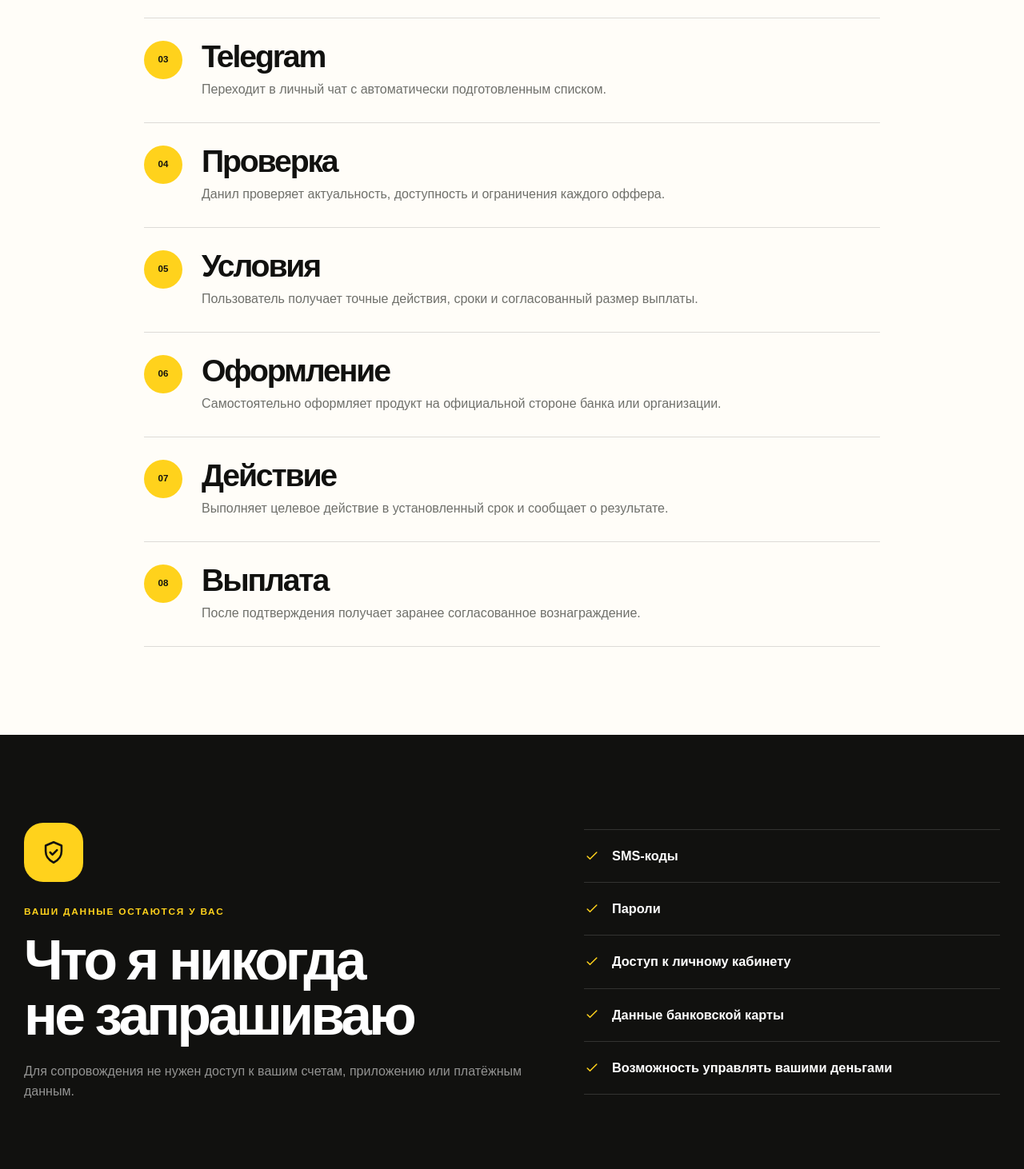
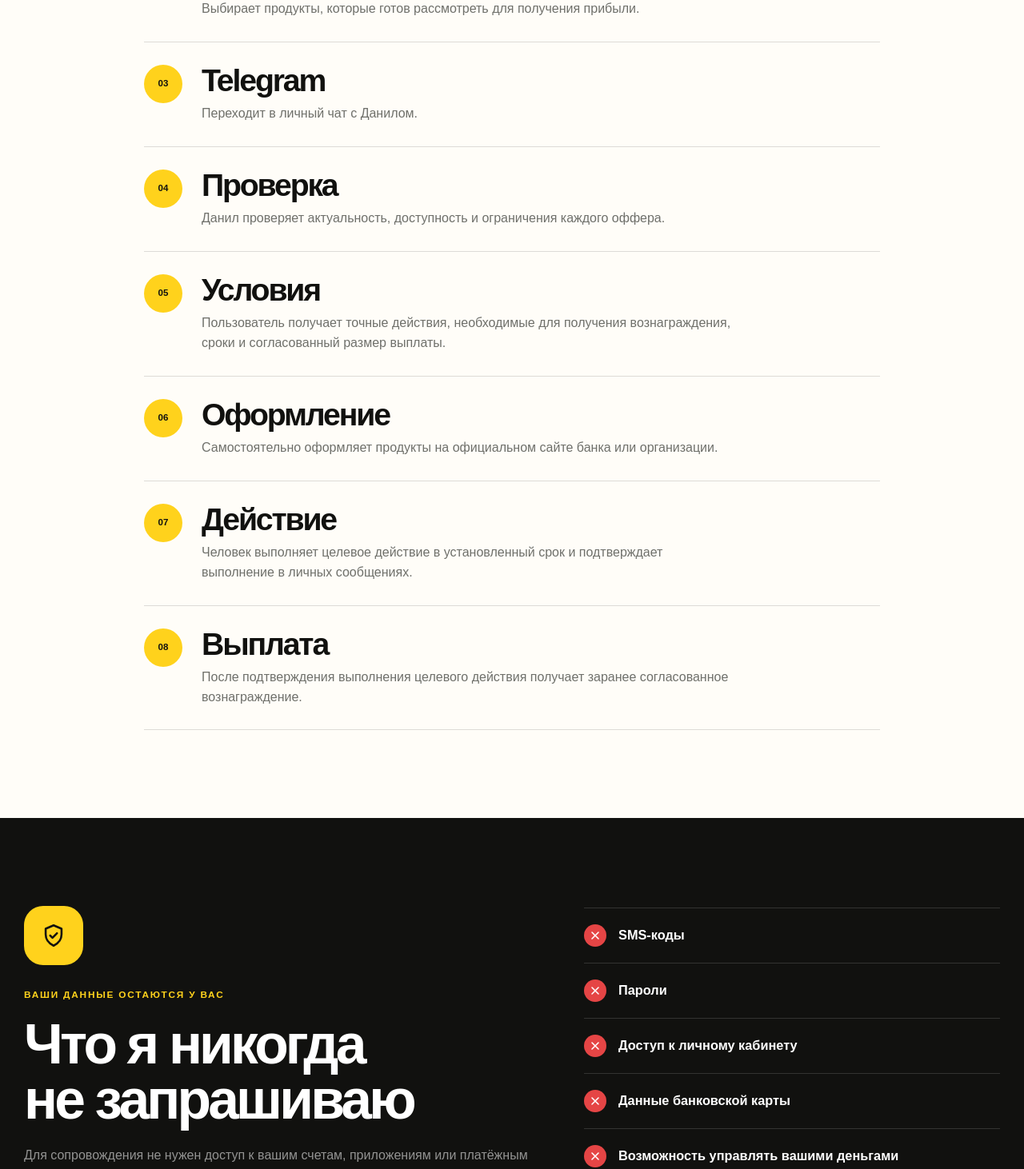
Before and after one commit to Dan1Xooo/moneyroad, a Next.js app: page /how-it-works in a window 1280 px wide. Shown: the part 881-2343 px from the top of the page at 80% size. Built offline with nearby package versions, Linux system fonts and the light colour scheme; no server answers.

Commit message:
Update process and safety pages copy

```diff
--- a/app/about/page.tsx
+++ b/app/about/page.tsx
@@ -13,7 +13,6 @@ export const metadata: Metadata = {
 
 const links = [
   ["Telegram-канал", "Новости, предложения и разборы", "https://t.me/MRMoneyRoad"],
-  ["Отзывы", "Опубликованные результаты участников", "https://t.me/MoneyRoadOtzivi"],
   ["Личные сообщения", "Уточнить условия у Данила", "https://t.me/DanIlMoneyRoad"],
 ];
 
--- a/app/globals.css
+++ b/app/globals.css
@@ -1268,6 +1268,24 @@ h3 {
   color: var(--yellow);
 }
 
+.never-list .negative-icon {
+  display: grid;
+  width: 28px;
+  height: 28px;
+  flex: 0 0 auto;
+  place-items: center;
+  border-radius: 50%;
+  background: #e54545;
+  color: var(--white);
+}
+
+.never-list .negative-icon svg {
+  width: 16px;
+  height: 16px;
+  color: currentColor;
+  stroke-width: 2.4;
+}
+
 .reviews-hero .page-intro {
   max-width: 900px;
 }
--- a/app/how-it-works/page.tsx
+++ b/app/how-it-works/page.tsx
@@ -1,6 +1,6 @@
 import type { Metadata } from "next";
 import { CtaBand } from "@/components/CtaBand";
-import { Check, Shield } from "@/components/icons";
+import { CloseIcon, Shield } from "@/components/icons";
 import { PageIntro } from "@/components/PageIntro";
 
 export const metadata: Metadata = {
@@ -11,13 +11,22 @@ export const metadata: Metadata = {
 
 const process = [
   ["Расчёт", "Пользователь проходит калькулятор и видит предварительно доступные направления."],
-  ["Выбор", "Выбирает продукты, которые готов рассмотреть, без обязательства оформлять их."],
-  ["Telegram", "Переходит в личный чат с автоматически подготовленным списком."],
+  ["Выбор", "Выбирает продукты, которые готов рассмотреть для получения прибыли."],
+  ["Telegram", "Переходит в личный чат с Данилом."],
   ["Проверка", "Данил проверяет актуальность, доступность и ограничения каждого оффера."],
-  ["Условия", "Пользователь получает точные действия, сроки и согласованный размер выплаты."],
-  ["Оформление", "Самостоятельно оформляет продукт на официальной стороне банка или организации."],
-  ["Действие", "Выполняет целевое действие в установленный срок и сообщает о результате."],
-  ["Выплата", "После подтверждения получает заранее согласованное вознаграждение."],
+  [
+    "Условия",
+    "Пользователь получает точные действия, необходимые для получения вознаграждения, сроки и согласованный размер выплаты.",
+  ],
+  ["Оформление", "Самостоятельно оформляет продукты на официальном сайте банка или организации."],
+  [
+    "Действие",
+    "Человек выполняет целевое действие в установленный срок и подтверждает выполнение в личных сообщениях.",
+  ],
+  [
+    "Выплата",
+    "После подтверждения выполнения целевого действия получает заранее согласованное вознаграждение.",
+  ],
 ];
 
 const neverAsked = [
@@ -36,7 +45,7 @@ export default function HowItWorksPage() {
           <PageIntro
             eyebrow="Порядок работы"
             title="От первого сообщения до выплаты"
-            description="Каждый этап понятен заранее: сначала предварительный расчёт, затем проверка условий и только после этого самостоятельное оформление."
+            description="Каждый этап понятен заранее. Сначала предварительный расчёт в калькуляторе, затем проверка условий через личное сообщение, только после этого оформление продуктов."
           />
         </div>
       </section>
@@ -66,14 +75,16 @@ export default function HowItWorksPage() {
             <p className="eyebrow yellow">Ваши данные остаются у вас</p>
             <h2>Что я никогда не запрашиваю</h2>
             <p>
-              Для сопровождения не нужен доступ к вашим счетам, приложению или платёжным
+              Для сопровождения не нужен доступ к вашим счетам, приложениям или платёжным
               данным.
             </p>
           </div>
           <div className="never-list">
             {neverAsked.map((item) => (
               <div key={item}>
-                <Check />
+                <span className="negative-icon">
+                  <CloseIcon />
+                </span>
                 <span>{item}</span>
               </div>
             ))}
--- a/app/safety/page.tsx
+++ b/app/safety/page.tsx
@@ -11,16 +11,10 @@ export const metadata: Metadata = {
 
 const rules = [
   "Каждый продукт пользователь оформляет самостоятельно.",
-  "MoneyRoad не является банком или микрофинансовой организацией.",
-  "Сайт не принимает заявки на кредит и не выдаёт деньги.",
-  "Сайт не хранит банковские данные и результаты калькулятора.",
   "Калькулятор показывает предварительную, а не гарантированную сумму.",
-  "Актуальность и доступность предложения проверяются перед оформлением.",
-  "Выплата зависит от выполнения целевого действия и подтверждения результата.",
-  "Пользователь обязан изучить условия банка или финансовой организации.",
-  "При нарушении регламента дополнительные расходы могут остаться ответственностью пользователя.",
-  "Названия и условия некоторых предложений сообщаются в личных сообщениях.",
-  "Условия и размеры выплат могут изменяться.",
+  "Актуальность и доступность предложений проверяются перед оформлением в личных сообщениях.",
+  "Выплата зависит от выполнения целевого действия.",
+  "Условия и размер выплаты могут изменяться. Уточнять в личных сообщениях.",
 ];
 
 export default function SafetyPage() {
@@ -31,7 +25,6 @@ export default function SafetyPage() {
           <PageIntro
             eyebrow="Перед оформлением"
             title="Безопасность и важные условия"
-            description="MoneyRoad помогает разобраться в предложениях, но решение и все действия всегда остаются за пользователем."
           />
           <div className="large-shield">
             <Shield />
@@ -53,22 +46,6 @@ export default function SafetyPage() {
         </div>
       </section>
 
-      <section className="section loan-risk-section">
-        <div className="container">
-          <div className="loan-risk-card">
-            <div>
-              <p className="eyebrow">Отдельно о займах</p>
-              <h2>Заём — это обязательство вернуть деньги</h2>
-            </div>
-            <p>
-              Получение займа создаёт обязательство вернуть полученные средства. Перед
-              оформлением проверьте срок возврата, полную стоимость займа, подключённые
-              услуги и последствия просрочки.
-            </p>
-          </div>
-        </div>
-      </section>
-
       <CtaBand
         title="Проверьте только подходящие предложения"
         text="Калькулятор учитывает возраст и исключает дебетовые карты банков, клиентом которых вы уже были."
```
